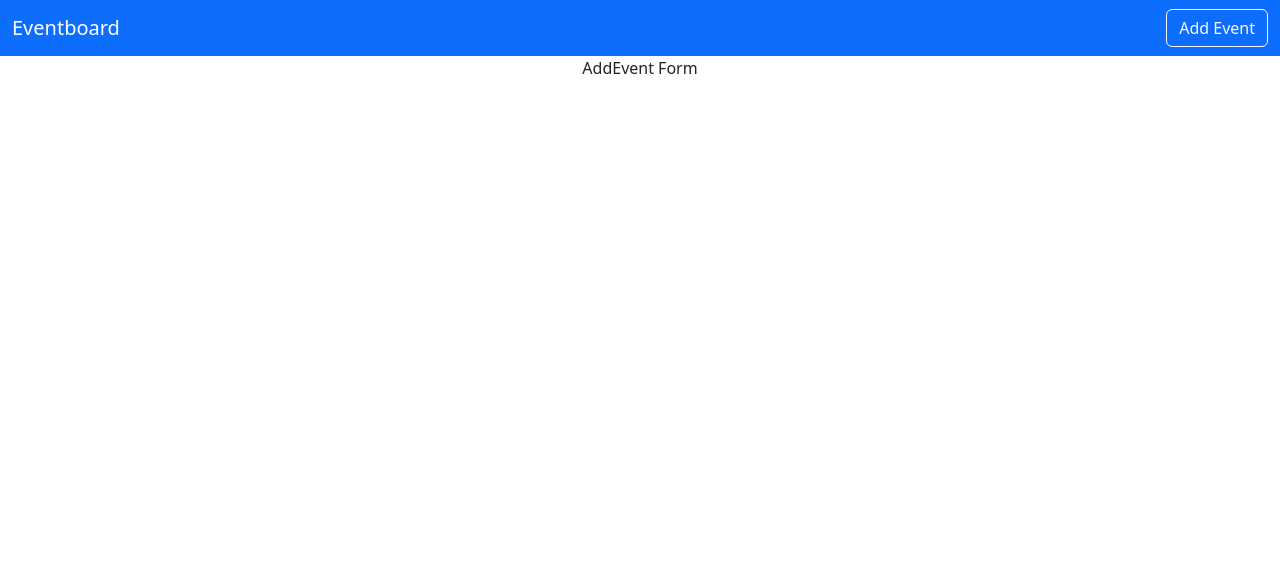
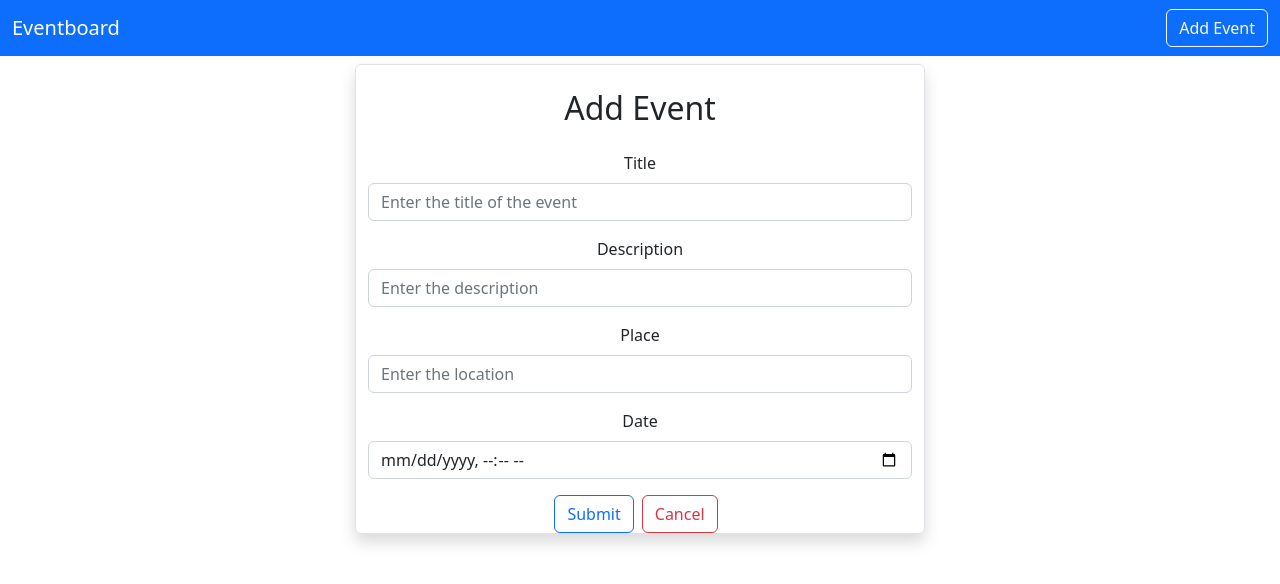
Before and after one commit to MimiMari/frontend-eventboard, a React (Create React App) app: page /addevent in a window 1280 px wide. Shown: the top 584 px of the page. Built offline with nearby package versions, Linux system fonts and the light colour scheme.

Commit message:
form for addevent

```diff
--- a/src/event/AddEvent.js
+++ b/src/event/AddEvent.js
@@ -2,6 +2,59 @@
 
 export default function AddEvent() {
   return (
-    <div>AddEvent Form</div>
+    <div className='container'>
+        <div className='row'>
+            <div className='col-md-6 offset-md-3 border rounded p4 mt-2 shadow'>
+                <h2 className='text-center m-4'>Add Event</h2>
+                <div className='mb-3'>
+                    <label htmlFor='Title' className='form-label'>
+                        Title
+                    </label>
+                    <input
+                    type={"text"}
+                    className="form-control"
+                    placeholder='Enter the title of the event'
+                    name='title'/>
+                </div>
+                <div className='mb-3'>
+                    <label htmlFor='Description' className='form-label'>
+                        Description
+                    </label>
+                    <input
+                    type={"text"}
+                    className="form-control"
+                    placeholder='Enter the description'
+                    name='description'/>
+                </div>
+                <div className='mb-3'>
+                    <label htmlFor='Place' className='form-label'>
+                        Place
+                    </label>
+                    <input
+                    type={"text"}
+                    className="form-control"
+                    placeholder='Enter the location'
+                    name='place'/>
+                </div>
+                <div className='mb-3'>
+                    <label htmlFor='Date' className='form-label'>
+                    Date
+                    </label>
+                    <input
+                    type={"datetime-local"}
+                    className="form-control"
+                    placeholder='Enter the date'
+                    name='date'/>
+                </div>
+                <button type='submit' className='btn btn-outline-primary'>
+                    Submit
+                </button>
+                <button type='submit' className='btn btn-outline-danger mx-2'>
+                    Cancel
+                </button>
+            </div>
+        </div>
+
+    </div>
   )
 }
```
